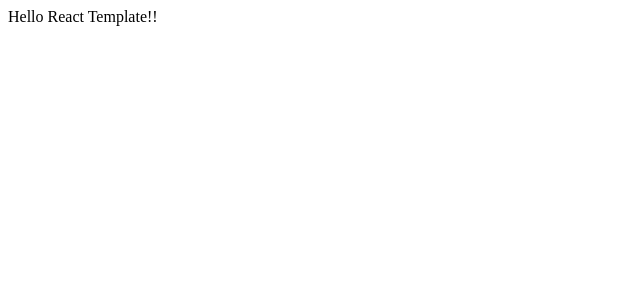
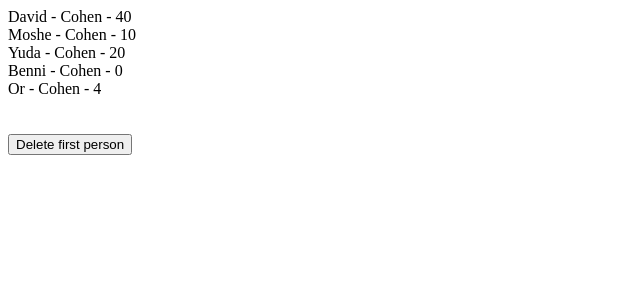
Before and after one commit to orijohnbryce/react-template, a React (Create React App) app: page / in a window 1280 px wide. Shown: the top 300 px of the page, without its empty margins (0-640 px from the left). Built offline with nearby package versions, Linux system fonts and the light colour scheme.

Commit message:
init branch

```diff
--- a/src/App.js
+++ b/src/App.js
@@ -1,8 +1,20 @@
+import Counter from "./components/Counter";
+import People from "./components/People";
+import Person from "./models/person-model";
+
+const people = [
+    new Person("David", "Cohen", 40, "A", "123"),
+    new Person("Moshe", "Cohen", 10, "B", "456"),
+    new Person("Yuda", "Cohen", 20, "C", "789"),
+    new Person("Benni", "Cohen", 0, "D", "9090"),
+    new Person("Or", "Cohen", 4, "E", "51050")
+]
 
 function App() {
   return (
     <div>
-      Hello React Template!!
+      {/* <Counter/> */}
+      <People people={people}/>
     </div>
   );
 }
--- /dev/null
+++ b/src/components/Counter.js
@@ -0,0 +1,23 @@
+import React, { useEffect, useState } from 'react'
+
+const Counter = () => {
+
+    const [counter, setCounter] = useState(100)
+
+    useEffect(()=>{
+        console.log(counter);
+    }, [counter])
+
+    async function handleClick() {
+        setCounter((prevCounter)=>prevCounter+1)
+    }
+
+  return (
+    <div>
+        <p> counter: {counter} </p>
+        <button onClick={handleClick}> + </button>
+    </div>
+  )
+}
+
+export default Counter
--- /dev/null
+++ b/src/components/People.js
@@ -0,0 +1,31 @@
+import React, { useState } from 'react'
+
+
+function myFunction(p) {
+    return <div key={p.id}> {p.fname} - {p.lname} - {p.age} </div>
+}
+
+const People = ({ people }) => {
+    const [ps, setPs] = useState(people)
+
+    function deleteFirstPerson() {
+        const temp = [...ps];
+        temp.shift()
+        setPs(temp)
+        console.log(temp);
+    }
+
+    return (
+        <div>
+            {ps.length === 0 && <div>  No People! </div>}
+            {ps.length > 0 && <div> {
+                ps.map(myFunction)
+            } </div>}
+            <br/>
+            <br/>
+            <button onClick={deleteFirstPerson}> Delete first person </button>
+        </div>
+    )
+}
+
+export default People
--- /dev/null
+++ b/src/models/person-model.js
@@ -0,0 +1,17 @@
+export default class Person {
+    constructor(fname, lname, age, profession, id) {
+        this.fname = fname
+        this.lname = lname
+        this.age = age
+        this.profession = profession
+        this.id = id
+    }
+}
+
+// export const people = [
+//     new Person("David", "Cohen", 40, "A"),
+//     new Person("Moshe", "Cohen", 10, "B"),
+//     new Person("Yuda", "Cohen", 20, "C"),
+//     new Person("Benni", "Cohen", 0, "D"),
+//     new Person("Or", "Cohen", 4, "E")
+// ]
```
